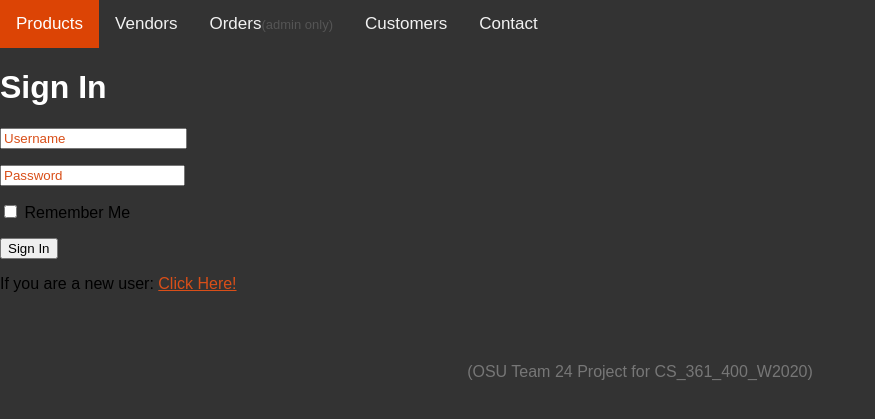
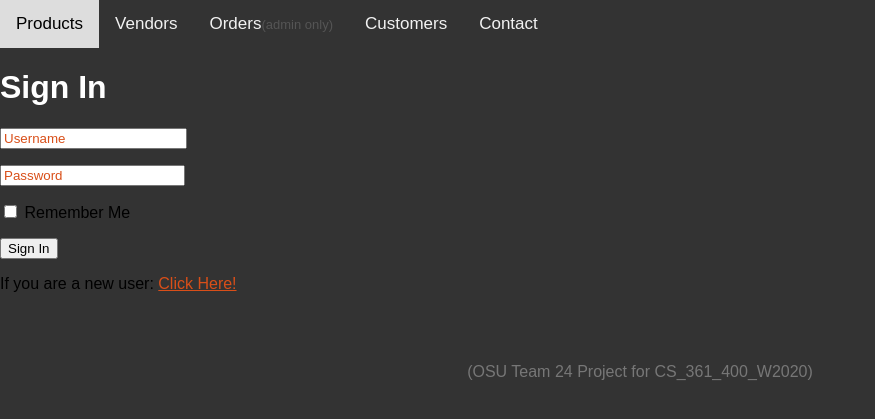
Before and after one commit to kowalczj/shop24, a Flask app: page /login in a window 1280 px wide. Shown: the top 419 px of the page, without its empty margins (0-875 px from the left). Run offline with Flask 2, Linux system fonts and the light colour scheme.

Commit message:
Update login.html

```diff
--- a/templates/login.html
+++ b/templates/login.html
@@ -6,7 +6,7 @@
 
 {% block body %}
 <div class="topnav">
-    <a class="active" href="/">Products</a>
+    <a href="/">Products</a>
     <a href="{{ url_for('vendors') }}">Vendors</a>
     <a href="{{ url_for('orders') }}">Orders<span class="employee_view">(admin only)</span></a>
     <a href="{{ url_for('customers') }}">Customers</a>
```
